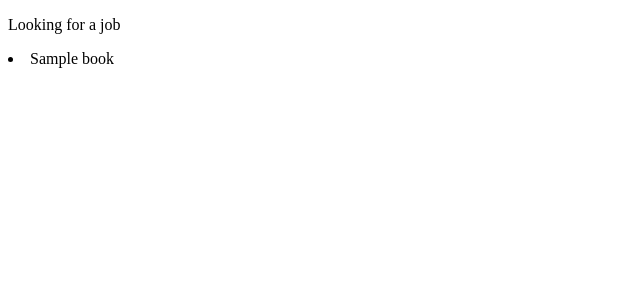
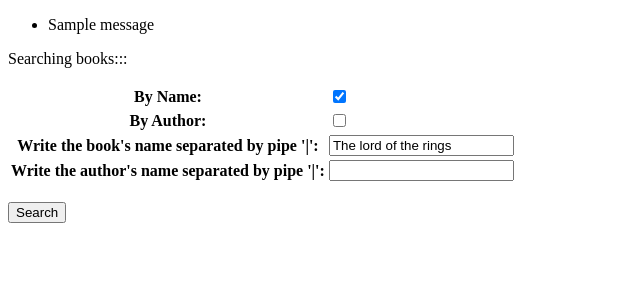
Before and after one commit to Gustavo9409/look4book, a Django app: template look4book/templates/look4book/index.html in a window 1280 px wide. Shown: the top 300 px of the page, without its empty margins (0-640 px from the left). Run offline with Django 3.2, Linux system fonts and the light colour scheme; tables that the repository leaves empty hold one stand-in row (values such as "Sample post"); the template is opened without the code that fills it: values that come from a table or form of the project are taken from there, most other values are stand-ins (such as "Sample title", 1, 10 or a date in 2020); one stand-in notice (Sample message) is shown.

Commit message:
Addition of scheme of form, html and redirections of searching flow

```diff
--- /dev/null
+++ b/look4book/forms.py
@@ -0,0 +1,17 @@
+from django import forms
+
+class FormsBook(forms.Form):
+
+    name_opt = forms.BooleanField(initial=True, required=False, label='By Name')
+    author_opt = forms.BooleanField(initial=False, required=False, label='By Author')
+    # options = forms.MultipleChoiceField(label='some label',  choices=(('happy','Happy'),('sad','Sad')),
+    #   widget=forms.CheckboxSelectMultiple(attrs={'checked' : 'checked'}))
+
+    book_name = forms.CharField(initial="The lord of the rings", required=True, label="Write the book's name separated by pipe '|'")
+    author_name = forms.CharField(required=False, label="Write the author's name separated by pipe '|'")
+
+    def clean_terms(self):
+         if self.cleaned_data["name_opt"] == True:
+             raise forms.ValidationError(
+                 "You have to accept terms&conditions to complete registration"
+             )
--- a/look4book/templates/look4book/index.html
+++ b/look4book/templates/look4book/index.html
@@ -4,9 +4,23 @@
         <title>HOME</title>
     </head>
     <body>
-        <p>Looking for a job</p>
-        {% for book in books %}
-            <li>{{book}}</li>
+    {% if messages %}
+    <ul class="messages">
+        {% for message in messages %}
+        <li{% if message.tags %} class="{{ message.tags }}"{% endif %}>{{ message }}</li>
         {% endfor %}
+    </ul>
+    {% endif %}
+        <p>Searching books:::</p>
+        <form method="post">
+            {% csrf_token %}
+            <table>
+            {{ forms }}
+            </table>
+            </br>
+            <button>Search</button>
+        </form>
+        </br>
+        </br>
     </body>
 </html>
--- a/look4book/urls.py
+++ b/look4book/urls.py
@@ -4,4 +4,5 @@ from . import views
 # Urls of the project
 urlpatterns = [
     path('Home/', views.initHome, name='Home'),
+     path('Results/', views.showResults, name='Results'),
 ]
```
Also changed, not shown: look4book/services.py (+4 -5 lines), look4book/templates/look4book/results.html (added, +12 -0 lines), look4book/views.py (+21 -4 lines).
